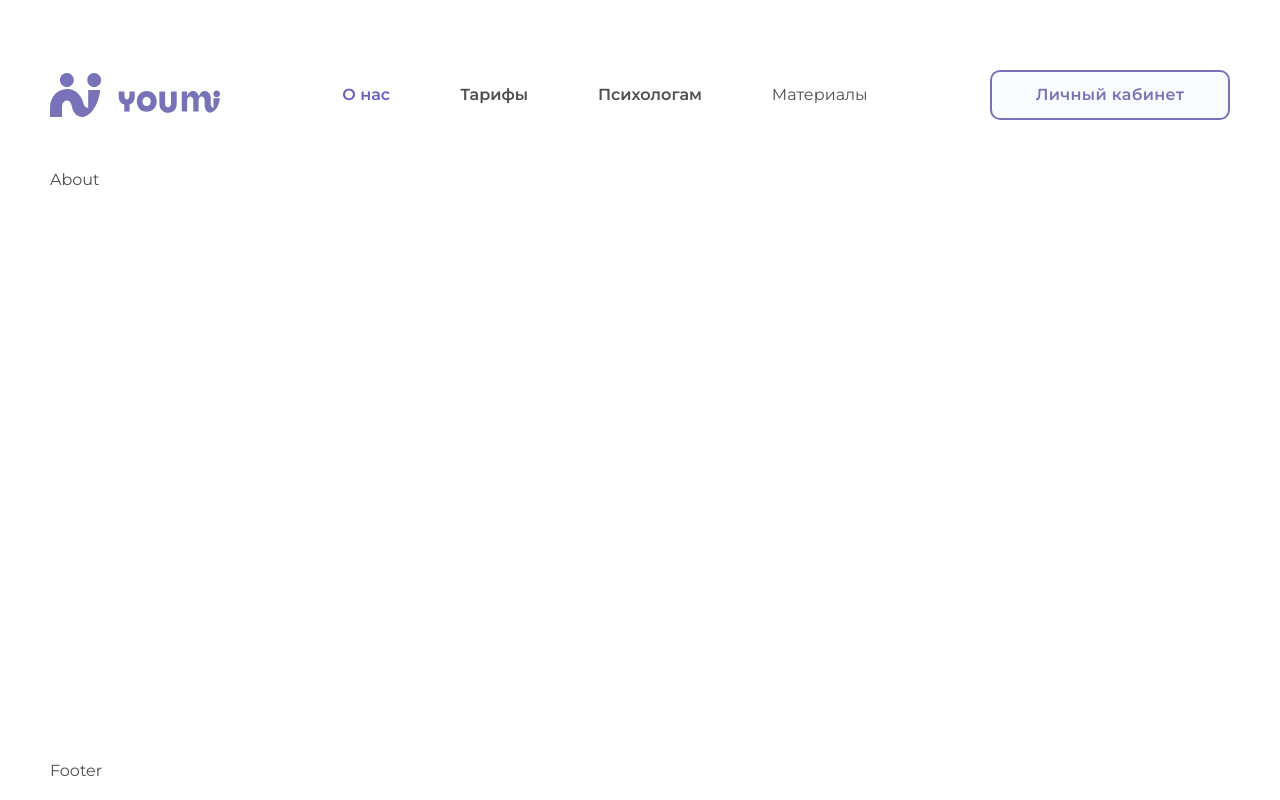
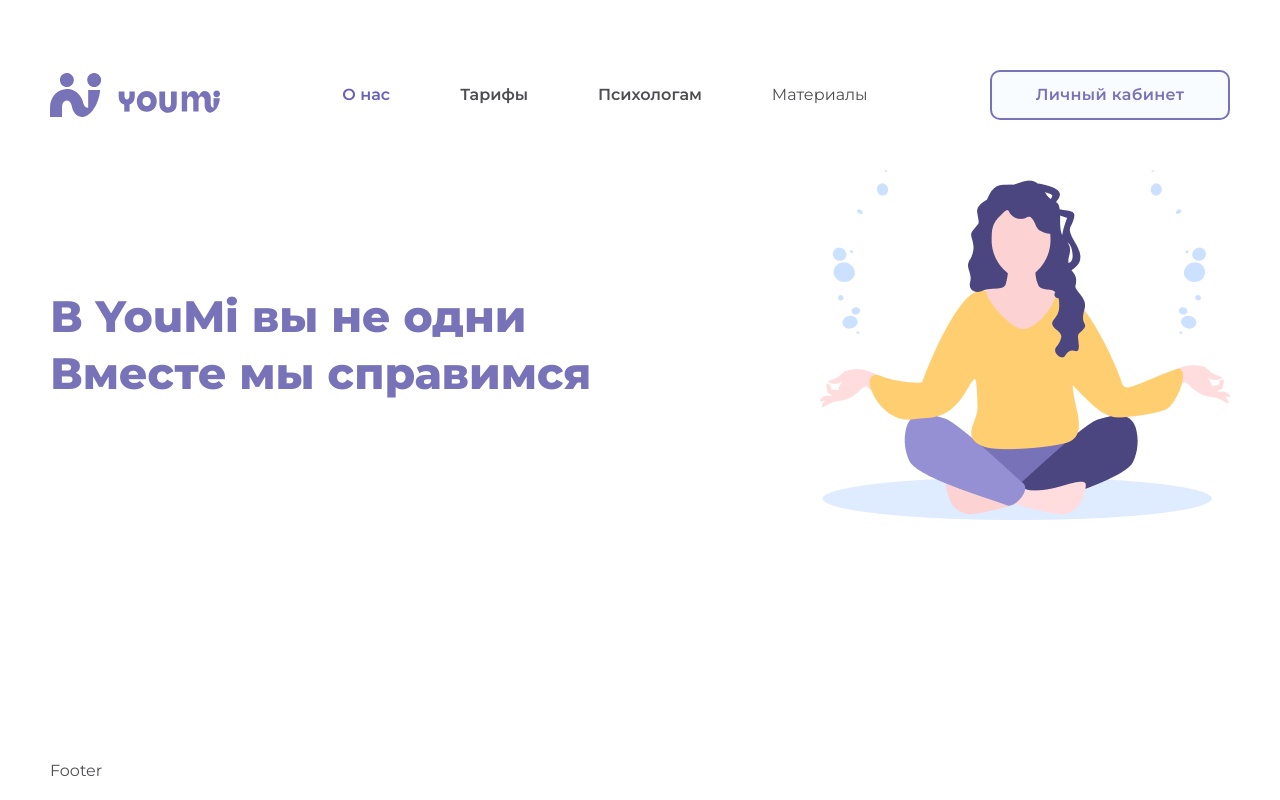
Before and after one commit to Nasty-Litvin/youMe, a React (Vite) app: page /about in a window 1280 px wide. Built offline with nearby package versions, Linux system fonts and the light colour scheme.

Commit message:
Added Title in the About

```diff
--- a/src/pages/About/About.tsx
+++ b/src/pages/About/About.tsx
@@ -1,11 +1,21 @@
+import Title from "../../components/Title/Title";
+
 import "./style.scss";
 
+const titleText = "В YouMi вы не одни Вместе мы справимся";
+
 const About = () => {
-    return (
-        <div className="about">
-            About
-        </div>
-     );
-}
+  return (
+    <div className="about">
+      <div className="about__title">
+        <Title
+          text={titleText}
+          style={{ fontSize: "44px", lineHeight: "130%", maxWidth: "640px" }}
+        />
+        <img src="/about/aboutMain.png" alt="#" />
+      </div>
+    </div>
+  );
+};
 
 export default About;
--- a/src/pages/About/style.scss
+++ b/src/pages/About/style.scss
@@ -0,0 +1,12 @@
+.about {
+    &__title {
+        display: flex;
+        justify-content: space-between;
+        align-items: center;
+
+        img {
+            width: 410px;
+        }
+    }
+
+}
```
Also changed, not shown: public/about/aboutMain.png (added).
